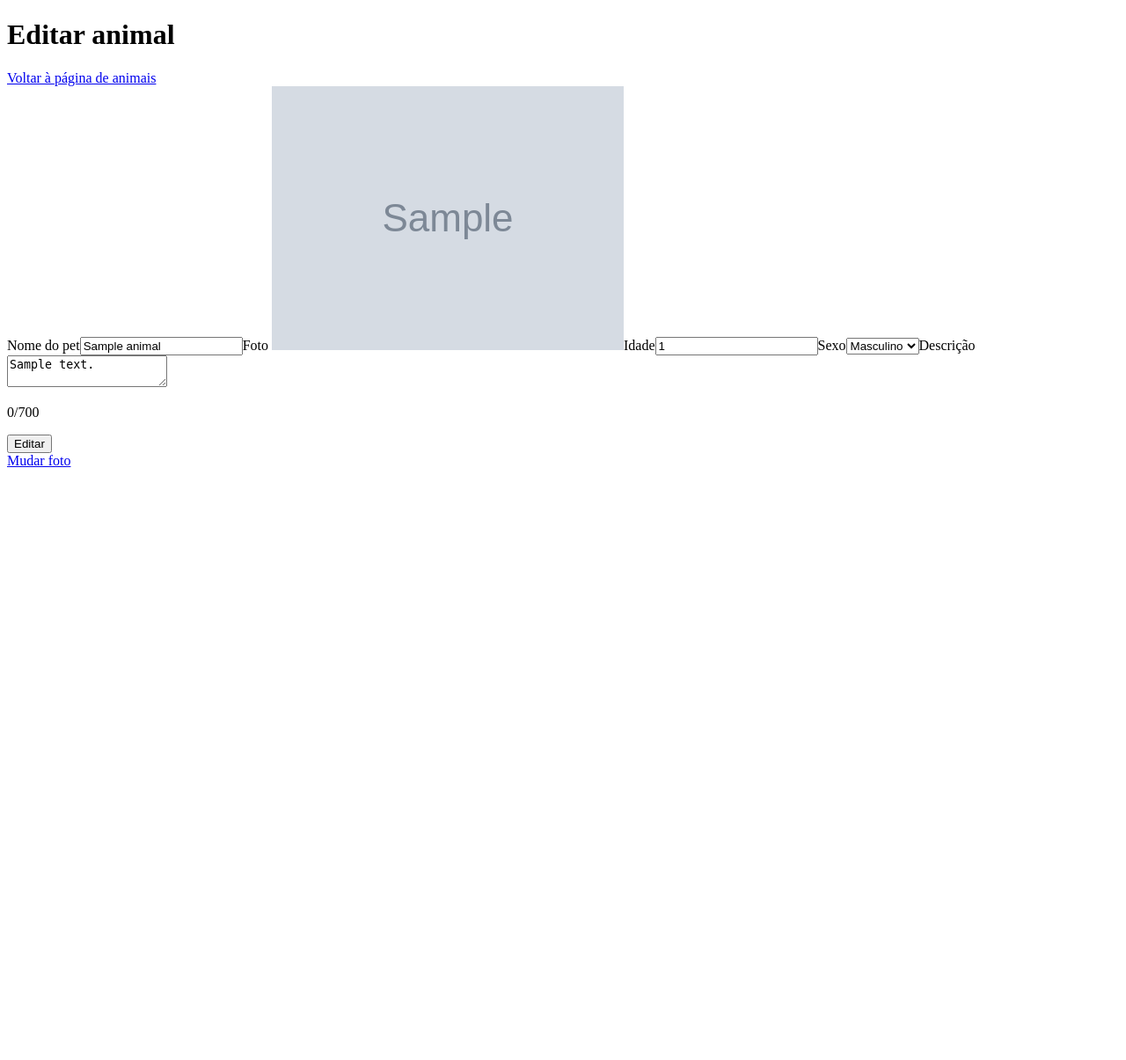
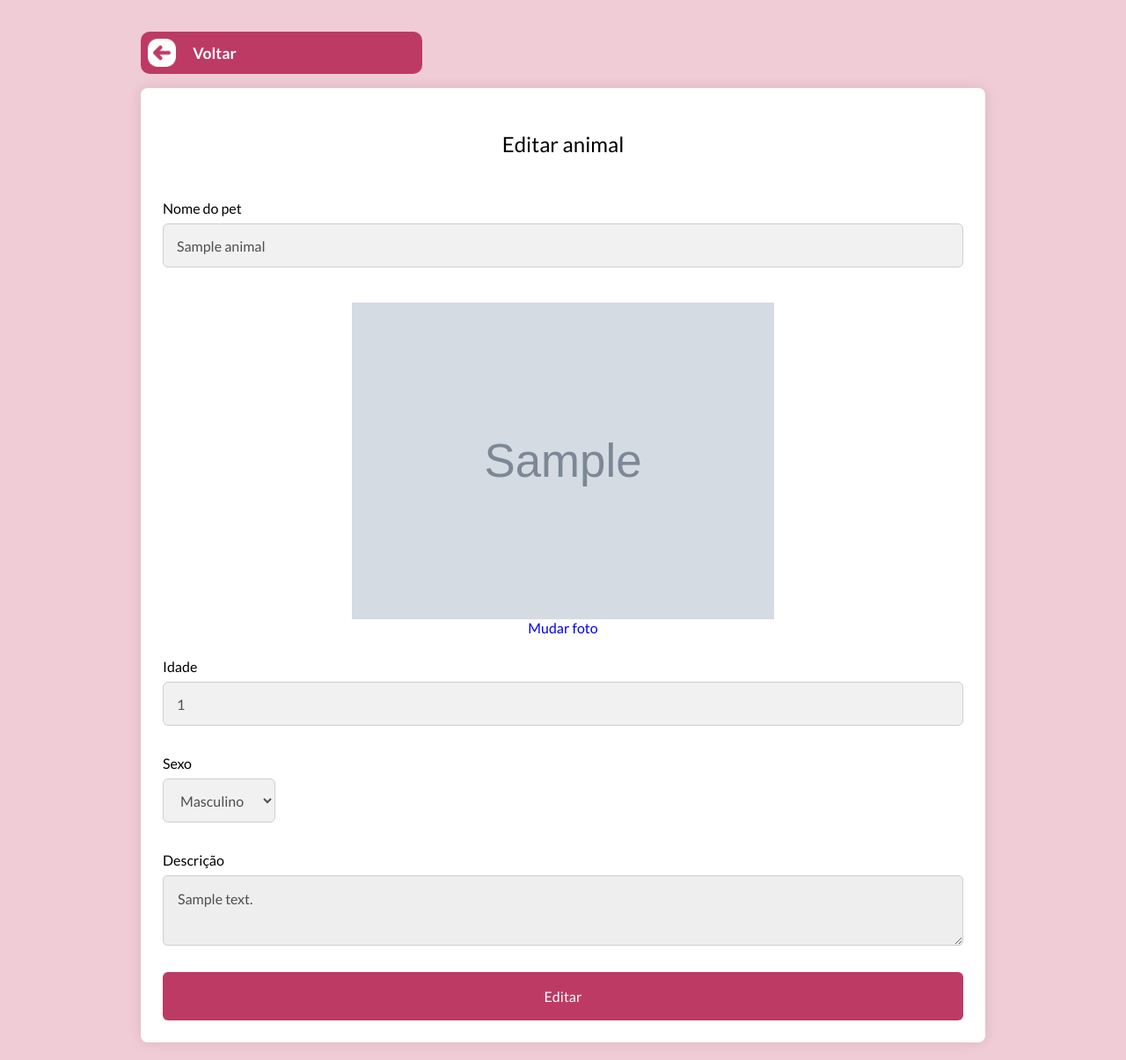
Before and after one commit to Bewwwy/TCC, a PHP site: page /banco/animal/update/update.php?id=1 in a window 1280 px wide. Shown: the whole page at 88% size. Before the commit the page ends 531 px from the top, so only its background shows below. Run offline with PHP 8.4, Linux system fonts and the light colour scheme; the visitor is signed in with stand-in values (Sample User, id 1); tables that the repository leaves empty hold one stand-in row (values such as "Sample post"); grey boxes marked "Sample" are stand-in pictures.

Commit message:
editar animal css

```diff
--- a/site/banco/animal/update/update.php
+++ b/site/banco/animal/update/update.php
@@ -9,12 +9,14 @@ require_once 'update_view.php';
 <head>
     <meta charset="UTF-8">
     <meta name="viewport" content="width=device-width, initial-scale=1.0">
+    <link rel="stylesheet" href="../../../css/u_animal.css">
     <title>Editar animal</title>
 </head>
 <body>
+    <div class="container">
+        <a id="vol" href="../../../pages/CRUDanimais.php"><img src="../../../images/back.png" alt="voltar símbolo"><p>Voltar</p></a>
+        <section class="cad-animal">
             <h1>Editar animal</h1>
-
-    <a href="../../../pages/CRUDanimais.php">Voltar à página de animais</a>
 
             <form action="updatehandler.php" method="post">
             <?php
@@ -36,30 +38,34 @@ require_once 'update_view.php';
 
                     // nome pet
                     echo "<label for'nome'>Nome do pet</label>";
-            echo "<input type='text' name='nome_pet' value='". $row['nome_pet']."'>";
+                    echo "<input type='text' name='nome_pet' id='lb1' value='". $row['nome_pet']."' maxlength='30'>";
 
                     // mostra a foto
-            echo "<label for'foto'>Foto</label>";
                     ?>
-                 <img src='../../../uploads/<?php echo $row['foto']?>'><?php
+                        <img src='../../../uploads/<?php echo $row['foto']?>' id='f_pet'><?php
+                    echo "<a href='./update_foto.php?id=". $_GET['id']  ."' id='change'>Mudar foto</a>";
 
                     // idade
                     echo "<label for'idade'>Idade</label>";
-            echo "<input type='text' name='idade' value='". $row['idade'] ."' >";
+                    echo "<input type='number' name='idade' id='lb2' value='". $row['idade'] ."' min='1' max='99' >";
 
                     // sexo
                     echo "<label for'sexo'>Sexo</label>";
-            echo "<select name='sexo'>
-            <option value='Masculino'>Masculino</option>
-            <option value='Feminino'>Feminino</option></select>";
+                    echo "<select name='sexo' id='lb3'>
+                    <option selected='selected'>". $row['sexo']."</option>";
+                    if($row['sexo'] == 'Masculino') {
+                        echo "<option value='Feminino'>Feminino</option></select>";
+                    } else {
+                        echo "<option value='Masculino'>Masculino</option></select>";
+                    }
 
                     // descrição
-            echo "<label for'Descricao'>Descrição</label>";
-            echo "<textarea name='descr'>". $row['descr'] ."</textarea>";
-            echo "<p id='result'>0/700</p>";
+                    echo "<label for'descr'>Descrição</label></a>";
+                    echo "<textarea name='descr' id='msg'>". $row['descr'] ."</textarea>";
+                    echo "<p id='result'></p>";
 
 
-            echo "<button type='submit' class='btnedit' name='edit'>Editar</button>";
+                    echo "<button type='submit' id='btn' name='edit'>Editar</button>";
                 }
             ?>
             </form>
@@ -71,13 +77,7 @@ require_once 'update_view.php';
             check_erros_update();
 
             ?>
-
-    <div class="nova_foto">
-        <?php
-            echo "<a href='./update_foto.php?id=". $_GET['id']  ."'>Mudar foto</a>";
-        ?>
+        </section>
     </div>
-
-
 </body>
 </html>
--- a/site/css/crudAdm.css
+++ b/site/css/crudAdm.css
@@ -139,6 +139,7 @@ body {
     display: flex;
     width: 65%;
     height: 65%;
+    margin: 2rem;
     padding: 4vh 3vw;
     flex-direction: column;
     align-items: center;
--- a/site/css/crudAnimal.css
+++ b/site/css/crudAnimal.css
@@ -135,6 +135,7 @@ body {
     height: 65%;
     max-width: 100%;
     height: auto;
+    margin: 2rem;
     padding: 4vh 3vw;
     flex-direction: column;
     align-items: center;
--- a/site/css/p_adocao.css
+++ b/site/css/p_adocao.css
@@ -55,13 +55,19 @@ h1 {
     text-align: left;
     border-radius: 10px;
 }
+
 #vol img {
     filter: invert(100%);
 }
+
 #vol p {
     margin-left: 1.2rem;
     font-size: 1.1rem;
     font-weight: 700;
+}
+
+#vol:hover {
+    background-color: rgb(223, 99, 138);
 }
 
 .infos {
--- /dev/null
+++ b/site/css/u_animal.css
@@ -0,0 +1,179 @@
+@import url('https://fonts.googleapis.com/css2?family=Lato:ital,wght@0,100;0,300;0,400;0,700;0,900;1,100;1,300;1,400;1,700;1,900&display=swap');
+* {
+    margin: 0;
+    padding: 0;
+    border: 0;
+    outline: 0;
+    font-weight: inherit;
+    font-size: inherit;
+    font-family: "Lato", sans-serif;
+    box-sizing: border-box;
+    list-style: none;
+    text-decoration: none;
+    border: none;
+}
+
+body {
+    min-height: 100vh;
+    display: flex;
+    flex-direction: column;
+    align-items: center;
+    justify-content: center;
+    padding: 20px;
+    background-color: rgb(240, 204, 214);
+}
+
+.container {
+    display: flex;
+    flex-direction: column;
+    max-width: 97vw;
+}
+
+#vol {
+    background-color: rgb(189, 58, 100);
+    color: white;
+    width: 20rem;
+    max-width: 100vw;
+    display: flex;
+    align-items: center;
+    margin: 2vh 0;
+    padding: .5rem;
+    text-align: left;
+    border-radius: 10px;
+}
+#vol img {
+    filter: invert(100%);
+    max-width: 2rem;
+}
+#vol p {
+    margin-left: 1.2rem;
+    font-size: 1.1rem;
+    font-weight: 700;
+}
+.cad-animal {
+    position: relative;
+    max-width: 98vw;
+    width: 60rem;
+    background-color: white;
+    padding: 25px;
+    border-radius: 8px;
+    /* border: 1px solid black; */
+    box-shadow: 0 0 15px rgba(0, 0, 0, 0.1);
+}
+
+.cad-animal h1 {
+    font-size: 1.5rem;
+    margin: 1em;
+    color: black;
+    font-weight: 500;
+    text-align: center;
+}
+
+.cad-animal form {
+    margin-top: 20px;
+    display: flex;
+    flex-direction: column;
+}
+
+#f_pet {
+    width: 30rem;
+    align-self: center;
+    margin-top: 2rem;
+}
+
+#change {
+    align-self: center;
+}
+
+form label {
+    margin-top: 25px;
+    color: black;
+}
+
+form #lb1, #lb2{
+    background-color: rgb(241, 241, 241);
+    position: relative;
+    height: 50px;
+    width: 100%;
+    margin-top: 8px;
+    margin-bottom: 8px;
+    outline: none;
+    border: 1px solid rgb(206, 206, 206);
+    border-radius: 6px;
+    padding: 0 15px;
+    font-size: 1rem;
+    color: rgb(78, 78, 78);
+    transition: 0.1s ease-out;
+}
+
+input[type="file"] {
+    border: none;
+}
+
+input:focus {
+    box-shadow: 0 1px 0 rgba(0, 0, 0, 0.3);
+    border-bottom: 1px solid rgb(189, 58, 100);
+    transition: 0.2s ease-in;
+}
+
+form .column {
+    display: flex;
+    flex-direction: row;
+    column-gap: 15px;
+}
+
+#lb3 {
+    background-color: rgb(241, 241, 241);
+    position: relative;
+    height: 50px;
+    width: 8rem;
+    margin-top: 8px;
+    margin-bottom: 8px;
+    outline: none;
+    border: 1px solid rgb(206, 206, 206);
+    border-radius: 6px;
+    padding: 0 15px;
+    font-size: 1rem;
+    color: rgb(78, 78, 78);
+    transition: 0.1s ease-out;
+}
+
+#msg {
+    width: 100%;
+    max-width: 100%;
+    margin-top: 8px;
+    text-align: left;
+    padding: 1rem;
+    min-height: 10vh;
+    max-height: 25vh;
+    background-color: rgb(238, 238, 238);
+    border-radius: 5px;
+    border: 1.5px solid rgb(206, 206, 206);
+    font-size: 1rem;
+    color: rgb(78, 78, 78);
+    text-align: justify;
+}
+
+form #btn {
+    height: 55px;
+    width: 100%;
+    color: #fff;
+    font-size: 1rem;
+    font-weight: 400;
+    border: none;
+    margin-top: 30px;
+    cursor: pointer;
+    border-radius: 6px;
+    transition: all 0.3s ease;
+    background-color: rgb(189, 58, 100);
+}
+
+form #btn:hover, #vol:hover {
+    background-color: rgb(223, 99, 138);
+}
+
+@media screen and (max-width: 500px) {
+    form .column {
+        flex-wrap: wrap;
+    }
+}
--- a/site/js/limit.js
+++ b/site/js/limit.js
@@ -11,8 +11,10 @@ texto.addEventListener("input", function() {
     if (textoTamanho > limit) {
         texto.style.borderColor = "red";
         result.style.color = "red";
+        texto.style.color = "red";
     } else {
         texto.style.borderColor = "#b2b2b2";
         result.style.color = "#5a5a5a";
+        texto.style.color = "rgb(78, 78, 78)";
     }
 });
```
Also changed, not shown: site/uploads/671af13c9629d7.26326955.jpg (added). Lines whose indentation alone changed are shown as unchanged.
